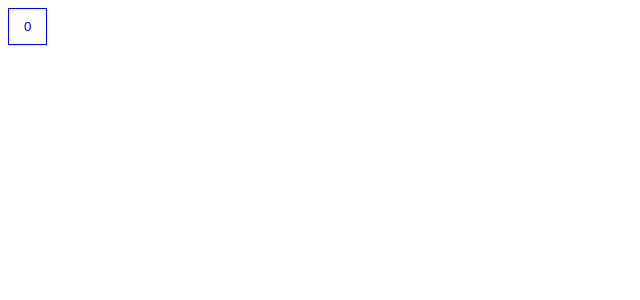
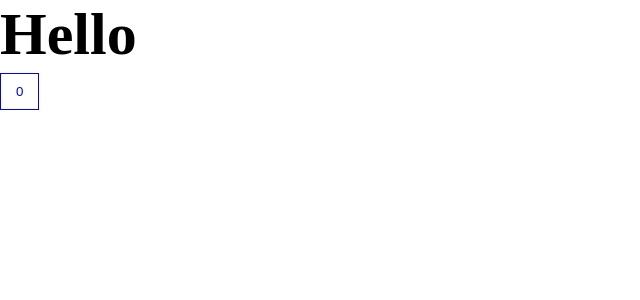
Before and after one commit to L1s-is/webpack, a React app: page / in a window 1280 px wide. Shown: the top 300 px of the page, without its empty margins (0-640 px from the left). Built offline with nearby package versions, Linux system fonts and the light colour scheme.

Commit message:
5 Настраиваем css modules подключили плагин для выноса стилей в отдельный .css файл, настроили css модули для изоляции стилей

```diff
--- a/package.json
+++ b/package.json
@@ -19,6 +19,7 @@
     "@types/webpack": "^5.28.1",
     "@types/webpack-dev-server": "^4.7.2",
     "css-loader": "^6.8.1",
+    "mini-css-extract-plugin": "^2.7.6",
     "sass": "^1.62.1",
     "sass-loader": "^13.3.1",
     "style-loader": "^3.3.3",
--- /dev/null
+++ b/src/App.tsx
@@ -0,0 +1,9 @@
+import {Counter} from "./components/counter";
+import "./index.scss"
+
+export const App = () => {
+    return <div className="app">
+        <h1>Hello</h1>
+        <Counter />
+    </div>
+}
--- a/src/components/counter.scss
+++ b/src/components/counter.module.scss
@@ -1,4 +1,4 @@
-button {
+.btn {
   padding: 10px 15px;
   background-color: white;
   color: blue;
--- a/src/components/counter.tsx
+++ b/src/components/counter.tsx
@@ -1,4 +1,4 @@
-import "./counter.scss";
+import classes from "./counter.module.scss";
 import {useState} from "react";
 
 export const Counter = () => {
@@ -8,5 +8,5 @@ export const Counter = () => {
       setCount(count + 1)
     }
 
-    return <button onClick={handleClick}>{count}</button>
+    return <button className={classes.btn} onClick={handleClick}>{count}</button>
 }
--- /dev/null
+++ b/src/index.scss
@@ -0,0 +1,9 @@
+* {
+  margin: 0;
+  padding: 0;
+  box-sizing: border-box;
+}
+
+.app {
+  font-size: 30px;
+}
--- a/src/index.tsx
+++ b/src/index.tsx
@@ -1,7 +1,7 @@
 import {render} from "react-dom";
-import {Counter} from "./components/counter";
+import {App} from "./App";
 
 render(
-    <Counter />,
+    <App />,
     document.querySelector("#root")
 )
```
Also changed, not shown: src/global.d.ts (added, +7 -0 lines), 9 other files (tests, documents, lock files or other folders).
